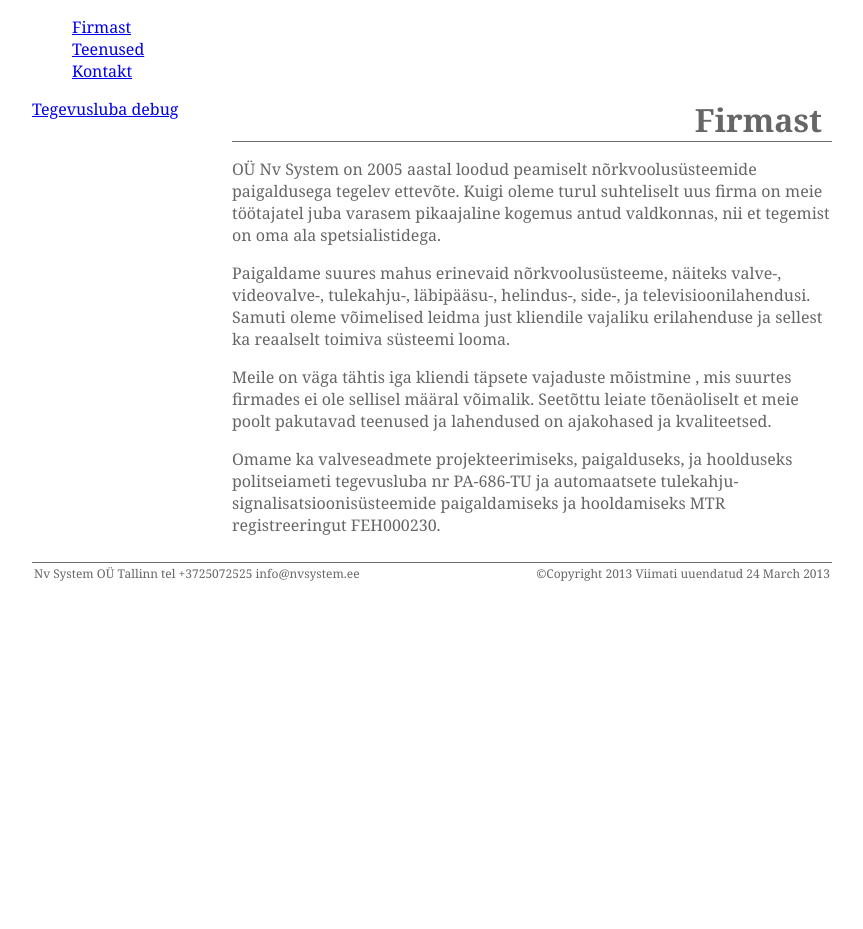
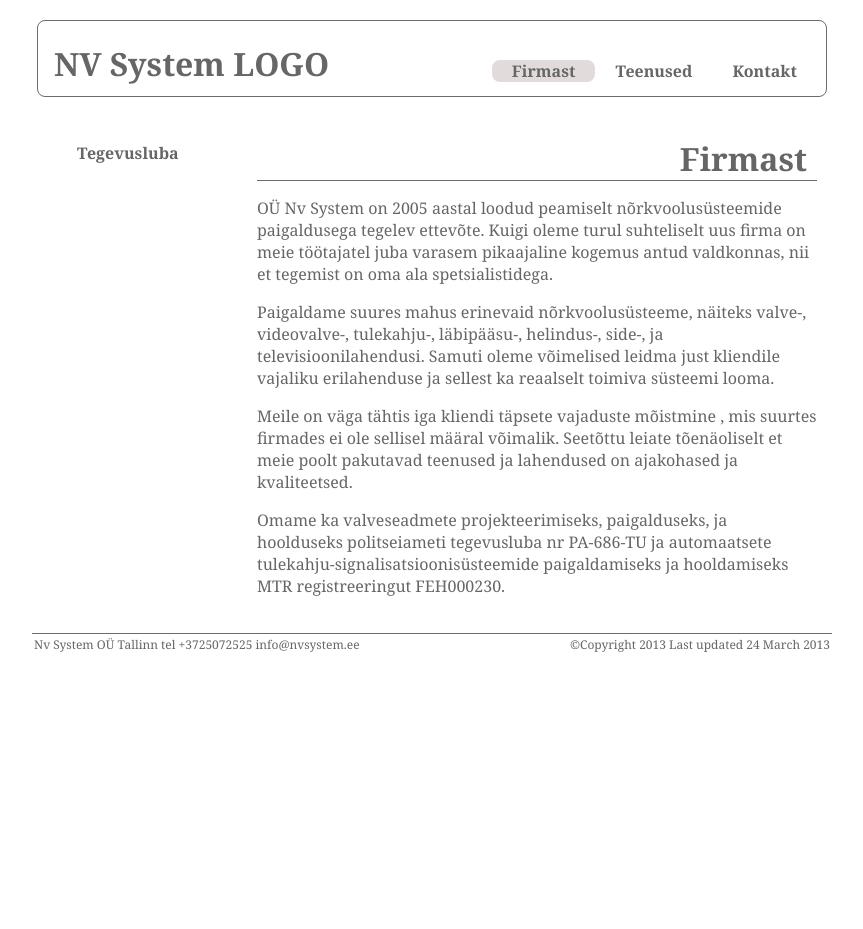
Before and after one commit to erkopyi/nvsystem, a Jekyll site: the page built from index.md, in a window 1280 px wide. Shown: the whole page, without its empty margins (208-1071 px from the left). Built offline with Jekyll 4.4.1, drawn with Linux system fonts in a browser that asks for light colours; Markdown is read by kramdown in place of the engine named in the settings.

Commit message:
update files

```diff
--- /dev/null
+++ b/Kontakt/index.html
@@ -0,0 +1,6 @@
+---
+layout: submenu
+title: Kontakt
+my_tag: Kontakt
+---
+{% for post in site.categories.Kontakt %}{% if post.page == 'main' %}{{ post.content }}{% endif %}{% endfor %}
--- a/_includes/post.html
+++ b/_includes/post.html
@@ -1,10 +1,7 @@
 <div class=sub_menu>
-
-{% for cat in site.posts %}
-	{% if cat.my_tag == page.my_tag %}
-		<li>
-		<a href="{{ cat.url }}">{{cat.title}}</a>
-		</li>
-	{% endif %}
-{% endfor %}
+<ul>{% for cat in site.posts %}{% if cat.my_tag == page.my_tag %}
+	<li {% if cat.title == page.title%} class=submenu_selected  {% endif %}>
+	<a href="{{ cat.url }}">{{cat.title}}</a>
+	</li>{% endif %}{% endfor %}
+<ul>
 </div>
--- a/_layouts/default.html
+++ b/_layouts/default.html
@@ -6,22 +6,21 @@
 </head><body>
 
 <ul class=menu>
-	<li{% if page.title == "Firmast" %} class=selected{% endif %}><a href="/">Firmast</a></li>
-	{% for x in site.menu %}
-		<li{% if page.title == x %} class=selected{% endif %}><a href="/{{ x }}/">{{ x }}</a></li>
-	{% endfor %}
+	<li{% if page.my_tag == "Firmast" %} class=selected{% endif %}><a href="/">Firmast</a></li>{% for x in site.menu %}
+	<li{% if page.my_tag == x %} class=selected{% endif %}><a href="/{{ x }}/">{{ x }}</a></li>{% endfor %}
 </ul>
 
 <div class=header>
+	<h1>NV System LOGO</h1>
 </div>
 
 <div class=content>
-{{ content }}
+	{{ content }}
 </div>
 
 <div class=footer>
 	<div class=left>Nv System OÜ  Tallinn  tel +3725072525  info@nvsystem.ee</div>
-	<div class=right>©Copyright 2013 Viimati uuendatud {{ site.time | date_to_long_string }}</div>
+	<div class=right>©Copyright 2013    Last updated {{ site.time | date_to_long_string }}</div>
 </div>
 
 </body>
--- a/_layouts/submenu.html
+++ b/_layouts/submenu.html
@@ -4,8 +4,10 @@
 
 {% include post.html %}
 <div class=sub_content>
-<div class=sub_content_title>
-<h1> {{ page.title }} </h1>
+	<div class=sub_content_title>
+		<h1> {{ page.title }} </h1>
+	</div>
+	<div class={{ page.title }}>
+{{ content }}
+	</div>
 </div>
-{{ content }}
-</div>
--- a/css/default.css
+++ b/css/default.css
@@ -15,31 +15,120 @@
 	margin: 0 auto;
 	font: 16px Georgia, "Times New Roman", serif;
 	color: #666;
+	margin-top:20px;
+}
+
+a{
+color: inherit;
+text-decoration:none;
+}
+.menu{
+margin-top: 40px;
+float: right;
+list-style: none;
+margin-right: 15px;
+}
+
+.menu li{
+float: left;
+padding: 0 20px;
+font-weight: bold;
+}
+
+.selected{
+background-color: #E2DBDB;
+-webkit-border-radius: 8px;
+-moz-border-radius: 8px;
+border-radius: 8px;
+
+}
+.header{
+	height: 75px;
+	margin-left: 5px;
+	margin-right: 5px;
+	padding-left: 16px;
+
+border: 1px solid #676C6D;
+-webkit-border-radius: 8px;
+-moz-border-radius: 8px;
+border-radius: 8px;
+
 }
 
 .content{
+	min-height: 50%;
+	margin: 5px;
+	margin-top: 30px;
 	overflow: auto;
 }
 .sub_menu{
 	width:200px;
 	float: left;
+	padding 50px;
 }
 
-.sub_content_title h1{
-	whidth: 100%;
+.submenu_selected a{
+background-color: #E2DBDB;
+-webkit-border-radius: 8px;
+-moz-border-radius: 8px;
+border-radius: 8px;
 }
+
+.sub_menu ul{
+	padding-left: 30px;
+	line-height:20px;
+	font-weight: bold;
+}
+
+.sub_menu a{ padding: 0 10px 0 10px;}
+
+.sub_content_titles{ whidth: 100%;}
 
 .sub_content_title h1{
 	text-align: right;
-	margin: 0px;
+margin: 0px;
 	padding-right: 10px;
 	border-bottom: 1px solid #676C6D;
 }
 
 .sub_content{
-	width:600px;
+	width:560px;
 	float: right;
+	padding: 10px;
 }
+
+.Kontakt ul{
+	padding: 0 0 0 20px;
+}
+
+.email label{
+	overflow:auto;
+	display: block;
+	padding: 0 0 0 20px;
+	line-height: 25px;
+}
+
+.email { margin-top: 20px;}
+.email textarea{
+	width: 300px;
+	height: 150px;
+	float: right;
+	margin-right: 125px;
+	margin-top: 5px;
+}
+
+.email input{
+	width: 200px;
+	float: right;
+	margin-right: 225px;
+}
+
+#emailButton{
+	width: 100px;
+	float: left;
+	margin: 25px 0 0 130px;
+}
+
 
 .footer {
 margin-top: 10px;
```
Also changed, not shown: Firmast/_posts/2013-03-19-Tegevusluba.md (+3 -3 lines), Kontakt/_posts/2013-03-22-andre.md (added, +9 -0 lines), Kontakt/_posts/2013-03-22-andre2.md (added, +9 -0 lines), Kontakt/_posts/2013-03-23-email.md (added, +7 -0 lines), Kontakt/_posts/2013-03-23-kontakt.md (added, +16 -0 lines), Kontakt/_posts/2013-03-23-peeter.md (added, +9 -0 lines), _includes/email.html (+5 -3 lines), 1 other file.
